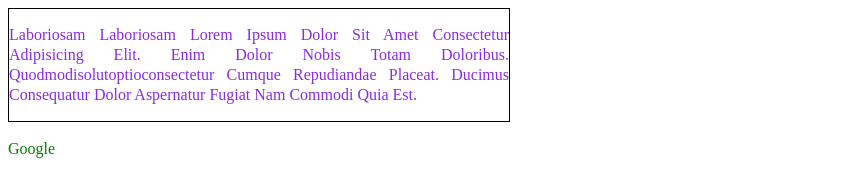
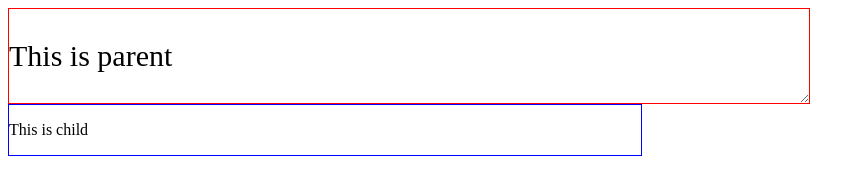
Before and after one commit to 19CSAbhishek001Singh/Learning-Web-Development, a plain HTML site: page CSS/CSS-learning/index.html in a window 1280 px wide. Shown: the whole page, without its empty margins (0-865 px from the left). Drawn offline with Linux system fonts and the light colour scheme.

Commit message:
continued

```diff
--- a/CSS/CSS-learning/index.css
+++ b/CSS/CSS-learning/index.css
@@ -1,5 +1,19 @@
 /* Cascading Style Sheet */
 
+
+#parent {
+    border: 1px solid red;
+    width: 800px;
+    font-size: 30px;
+    resize: both;
+    overflow: auto;
+}
+
+#child {
+    border: 1px solid blue;
+    width: 50%;
+    font-size: 1em;
+}
 
 /* to add dowloaded fonts */
 /* @font-face {
@@ -37,7 +51,7 @@ p:hover {
 
 
 /* BOX MODEL */
-#text {
+/* #text {
     width: 500px;
     border: 1px solid black;
     color: blueviolet;
@@ -46,16 +60,16 @@ p:hover {
     line-height: 20px;
     word-wrap: break-word;
     /* text-indent: 50px; */
-    /* letter-spacing: 2px; */
-    /* word-spacing: 1px; */
-    /* white-space:pre; */
-}
+/* letter-spacing: 2px; */
+/* word-spacing: 1px; */
+/* white-space:pre; */
+/* } */
 
 /* #shadow {
     font-size: 30px;
     text-shadow: 1px -10px 5px red;
 } */
-a {
+/* a {
     text-decoration: none;
 }
 
@@ -74,4 +88,6 @@ a:hover {
 
 a:active {
     color: red;
-}
+} */
+
+/* box shadow ,text shadow,opacity,filter,gradient,overflow,resizeable,lists,tables ans stylings*/
--- a/CSS/CSS-learning/index.html
+++ b/CSS/CSS-learning/index.html
@@ -12,6 +12,12 @@
     <link rel="stylesheet" type="text/css" href="/CSS/CSS-learning/index.css" />
   </head>
   <body>
+    <div id="parent">
+      <p>This is parent</p>
+    </div>
+    <div id="child">
+      <p>This is child</p>
+    </div>
     <!-- <div class="bg">
       <p>Hii</p>
       <p>I ,Am</p>
@@ -31,10 +37,10 @@
         cupiditate autem atque incidunt, sit illum, reprehenderit accusamus
         nobis provident magni similique laboriosam alias, assumenda placeat
         inventore non adipisci. Obcaecati, error.
-      </p>
-    </div> -->
+      </p> -->
+    <!-- </div> -->
     <!-- BOX MODEL -->
-    <div id="text">
+    <!-- <div id="text">
       <p>
         laboriosam laboriosam Lorem ipsum dolor sit amet consectetur adipisicing
         elit. Enim dolor nobis totam doloribus. Quodmodisolutoptioconsectetur
@@ -48,7 +54,7 @@
       voluptates maiores atque. Similique cumque quae in a! Quod, obcaecati
       veritatis.
     </p> -->
-    <br />
-    <a href="https://www.google.com" target="_blank">Google</a>
+    <!-- <br /> -->
+    <!-- <a href="https://www.google.com" target="_blank">Google</a> -->
   </body>
 </html>
```
